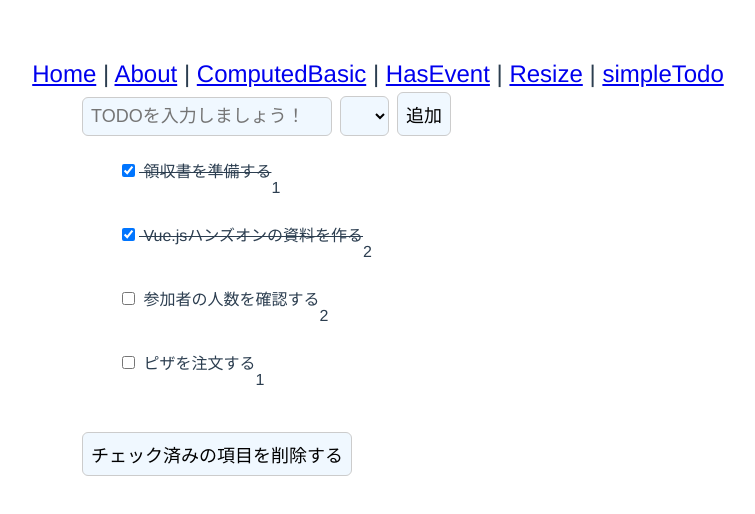
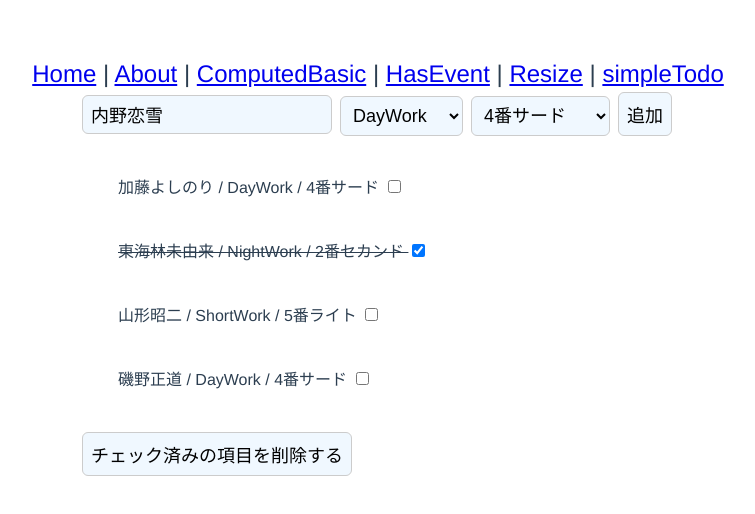
Before and after one commit to BoxPistols/KaeruVue, a Vue app: page /SimpleTodo in a window 1280 px wide. Shown: the top 514 px of the page, without its empty margins (262-1017 px from the left). Built offline with nearby package versions, Linux system fonts and the light colour scheme.

Commit message:
multi Push Done

```diff
--- a/src/views/SimpleTodo.vue
+++ b/src/views/SimpleTodo.vue
@@ -6,19 +6,27 @@
       <input type="text" placeholder="TODOを入力しましょう！" v-model="newItemTitle">
 
       <select v-model="newItemSelect">
-        <option value="1">1</option>
-        <option value="2">2</option>
+        <option value="DayWork">DayWork</option>
+        <option value="NightWork">NightWork</option>
+        <option value="ShortWork">ShortWork</option>
       </select>
 
-      <button type="button" name="button" v-on:click="addTodo(newItemTitle, newItemSelect)">追加</button>
+      <select v-model="newItemJob">
+        <option value="4番サード">4番サード</option>
+        <option value="2番セカンド">2番セカンド</option>
+        <option value="5番ライト">5番ライト</option>
+      </select>
+
+      <button type="button" name="button" v-on:click="addTodo(newItemTitle, newItemSelect, newItemJob)">追加</button>
 
     </div>
     <ul>
       <li v-for="item in items" :key="item.index">
-        <label v-bind:class="{ done: item.isChecked }">
-          <input type="checkbox" v-model="item.isChecked"> {{ item.title }}
-        </label>
-        <p>{{ item.selItem }}</p>
+        <p>
+          <label v-bind:class="{ done: item.isChecked }">
+            {{ item.title }} / {{ item.selItem }}  / {{ item.itemJob }}  <input type="checkbox" v-model="item.isChecked">
+          </label>
+        </p>
       </li>
     </ul>
     <button v-on:click="deleteTodo()">チェック済みの項目を削除する</button>
@@ -31,42 +39,51 @@
 export default {
   data: () => ({
     items: [{
-        title: '領収書を準備する',
-        isChecked: true,
-        selItem: 1,
+        title: '加藤よしのり',
+        isChecked: false,
+        selItem: "DayWork",
+        itemJob: "4番サード"
       },
       {
-        title: 'Vue.jsハンズオンの資料を作る',
+        title: '東海林未由来',
         isChecked: true,
-        selItem: 2
+        selItem: "NightWork",
+        itemJob: "2番セカンド"
       },
       {
-        title: '参加者の人数を確認する',
+        title: '山形昭二',
         isChecked: false,
-        selItem: 2,
+        selItem: "ShortWork",
+        itemJob: "5番ライト"
       },
       {
-        title: 'ピザを注文する',
+        title: '磯野正道',
         isChecked: false,
-        selItem: 1,
+        selItem: "DayWork",
+        itemJob: "4番サード"
       },
     ],
-    newItemTitle: '', //追加
-    newItemSelect: '',
+    newItemTitle: '内野恋雪',
+    newItemSelect: 'DayWork',
+    newItemJob: '4番サード',
+
     active: false,
   }),
   methods: { //methodsオプションをまるっと追加
-    addTodo: function(newItemTitle, newItemSelect) {
+    addTodo: function(newItemTitle, newItemSelect, newItemJob) {
       if (this.newItemTitle.length < 1) {
         return false
       } else {
         this.items.push({
           title: newItemTitle,
           selItem: newItemSelect,
+          itemJob: newItemJob,
           isChecked: false,
         });
       }
-      this.newItemTitle = ''
+      this.newItemTitle = '内野恋雪'
+      this.newItemSelect = 'DayWork'
+      this.newItemJob = '4番サード'
     },
     // addSel: function() {
     //   this.items.push({
@@ -93,7 +110,6 @@ li
   list-style: none;
   display: flex;
   width: 100%
-
 .done
   text-decoration: line-through
 input, button, select
@@ -105,4 +121,6 @@ input, button, select
   background-color aliceblue
   border-radius: 6px
   padding 8px
+ select
+   height 40px
 </style>
```
